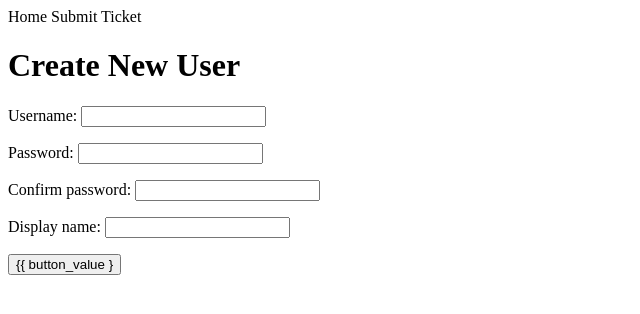
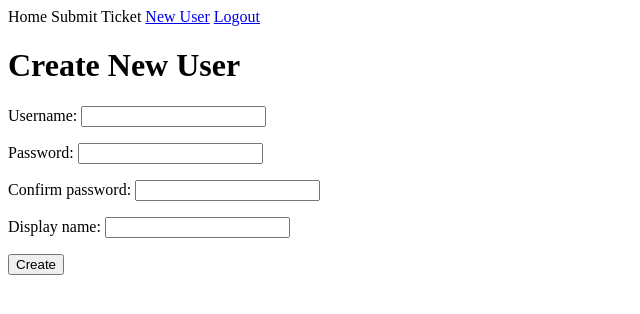
Before and after one commit to forty9unbeaten/bugTracker, a Django app: page /users/new in a window 1280 px wide. Shown: the top 314 px of the page, without its empty margins (0-640 px from the left). Run offline with Django 3.2, Linux system fonts and the light colour scheme; the visitor is signed in with stand-in values (Sample User, id 1).

Commit message:
Add links for logout and new user creation, error display and CSRF token verification

```diff
--- a/bugTracker_users/templates/form.html
+++ b/bugTracker_users/templates/form.html
@@ -8,10 +8,22 @@
     <body>
         <a>Home</a>
         <a>Submit Ticket</a>
+
+        {% if auth %}
+            <a href={% url 'new_user' %}>New User</a>
+            <a href={% url 'logout' %}>Logout</a>
+        {% endif %}
+
         <h1>{{ page_title }}</h1>
         <form action="" method="POST">
+            {% csrf_token %}
             {{ form.as_p }}
-            <button type="submit">{{ button_value }</button>
+            <button type="submit">{{ button_value }}</button>
         </form>
+
+        {% if error %}
+            <p>{{ error }}</p>
+        {% endif %}
+
     </body>
 </html>
```
